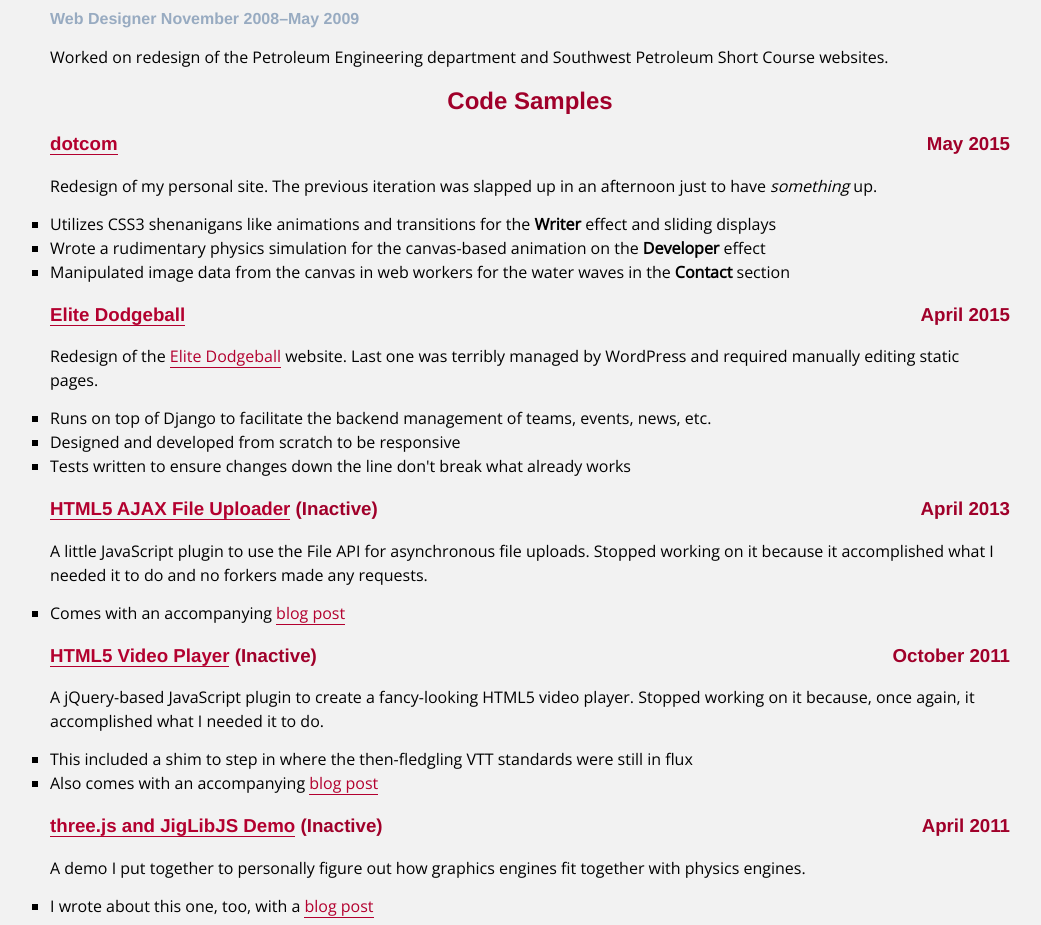
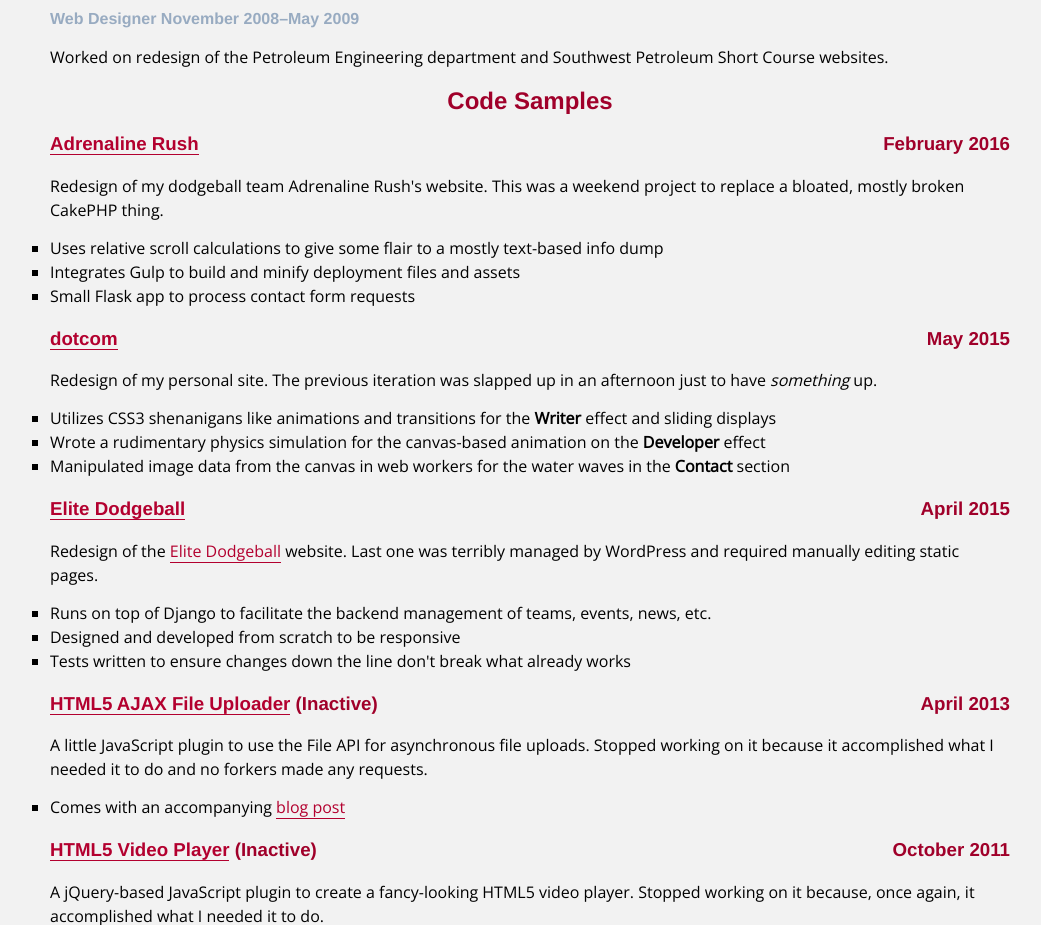
Before and after one commit to mockenoff/dotcom, a plain HTML site: page docs/developer.html in a window 1280 px wide. Shown: the part 2038-2963 px from the top of the page, without its empty margins (110-1151 px from the left). Drawn offline with nearby package versions, Linux system fonts and the light colour scheme; animation ran at ten frames a second; a web font is replaced by a local one.

Commit message:
Add arush to sample code sections

```diff
--- a/docs/developer.html
+++ b/docs/developer.html
@@ -224,6 +224,14 @@
 		<div id="samples">
 			<h2 class="text-center">Code Samples</h2>
 
+			<h3><a href="https://github.com/mockenoff/arush" title="mockenoff/arush · GitHub">Adrenaline Rush</a> <span class="float-right">February 2016</span></h3>
+			<p>Redesign of my dodgeball team Adrenaline Rush's website. This was a weekend project to replace a bloated, mostly broken CakePHP thing.</p>
+			<ul class="decor">
+				<li>Uses relative scroll calculations to give some flair to a mostly text-based info dump</li>
+				<li>Integrates Gulp to build and minify deployment files and assets</li>
+				<li>Small Flask app to process contact form requests</li>
+			</ul>
+
 			<h3><a href="https://github.com/mockenoff/dotcom" title="mockenoff/dotcom · GitHub">dotcom</a> <span class="float-right">May 2015</span></h3>
 			<p>Redesign of my personal site. The previous iteration was slapped up in an afternoon just to have <em>something</em> up.</p>
 			<ul class="decor">
```
Also changed, not shown: index.html (+10 -0 lines).
